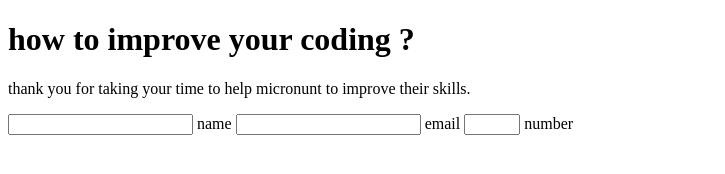
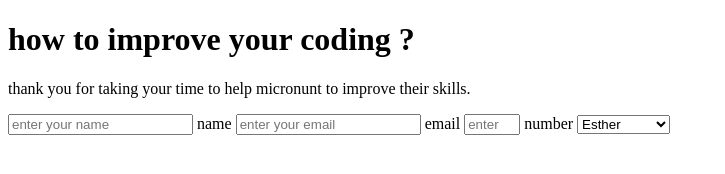
Before and after one commit to Mofuhidy/Himanshu-Moha, a plain HTML site: page index.html in a window 1280 px wide. Shown: the whole page, without its empty margins (0-725 px from the left). Drawn offline with Linux system fonts and the light colour scheme.

Commit message:
12, 13, 14

```diff
--- a/index.html
+++ b/index.html
@@ -13,10 +13,16 @@
   <p id="description">thank you for taking your time to help micronunt to improve their skills.</p>
 
   <form id="survey-form">
-    <input id="name" type="text"><label id= "name-label"> name</label>
-    <input id="email" type="email"><label id= "email-label"> email</label>
-    <input id="number" type="number" max = "10" min= "0">
-    <label id= "number-label"> number</label>
+    <input id="name" type="text" placeholder="enter your name">
+    <label id="name-label"> name</label>
+    <input id="email" type="email" placeholder="enter your email">
+    <label id="email-label"> email</label>
+    <input id="number" type="number" max="10" min="0" placeholder="enter your phone number">
+    <label id="number-label"> number</label>
+    <select id="dropdown">
+      <option value="Esther" name="names" value="Esther">Esther</option>
+      <option value="Mohammed" name="names" value="Mohammed">Mohammed</option>
+    </select>
   </form>
 
   <script src="js/index.js"></script>
```
